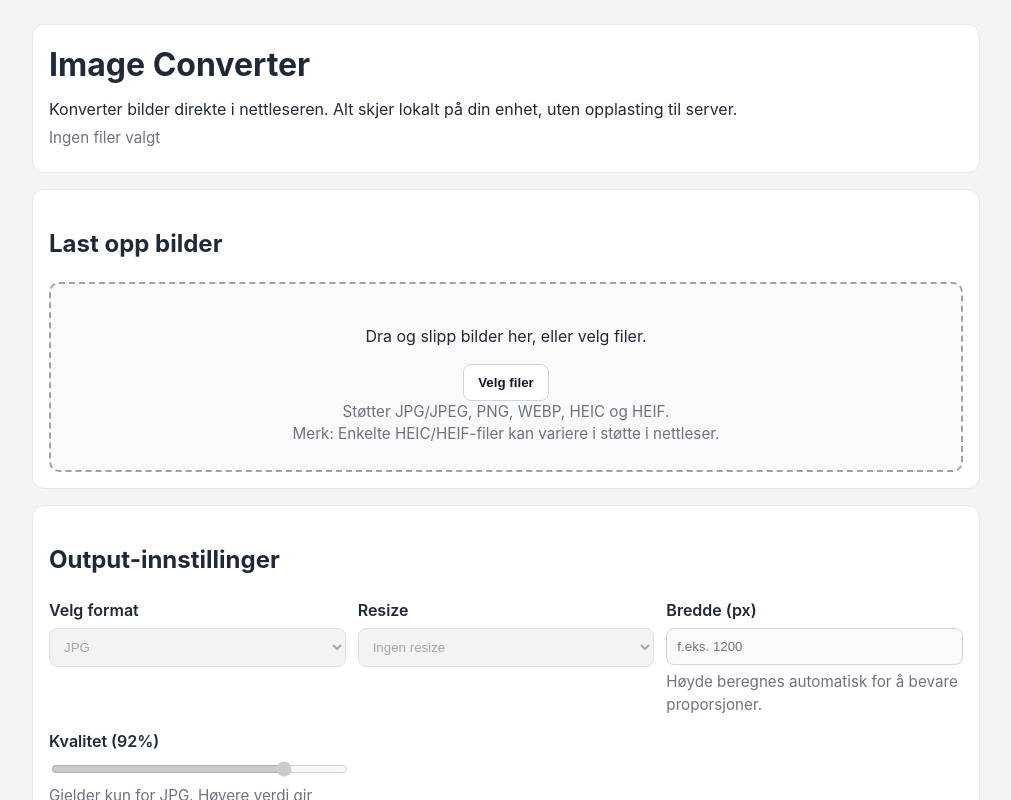
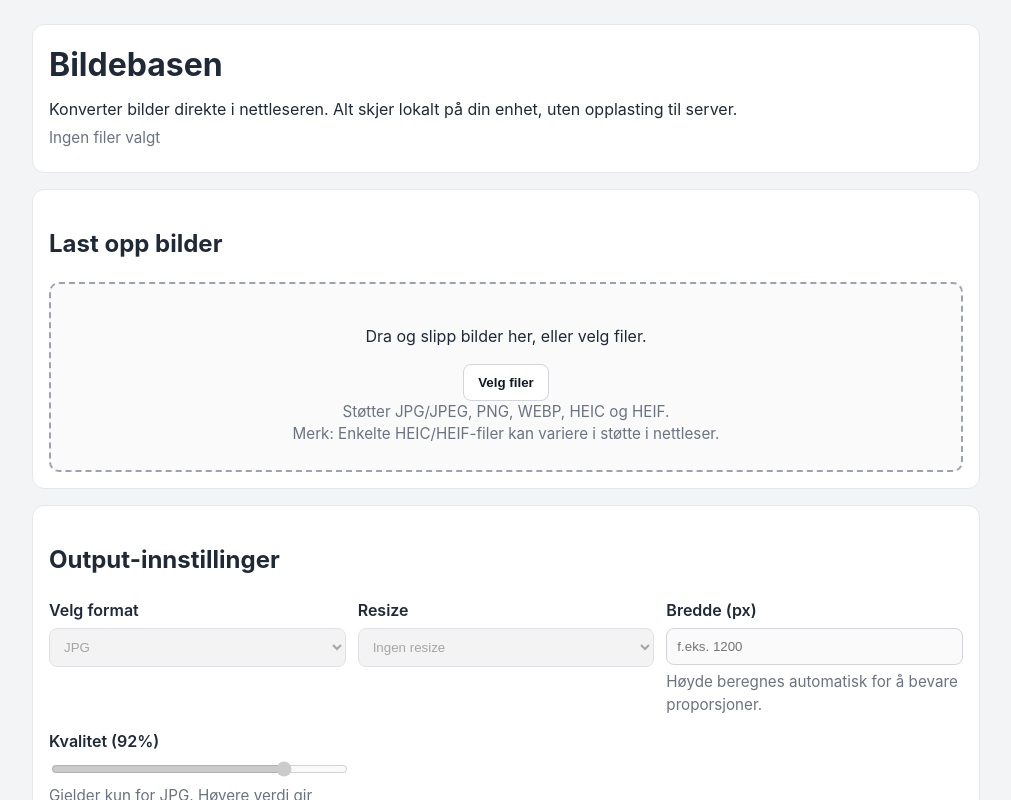
Before and after one commit to mariusgitar/Bildebasen, a React (Vite) app: page / in a window 1280 px wide. Shown: the top 800 px of the page, without its empty margins (134-1145 px from the left). Built offline with nearby package versions, Linux system fonts and the light colour scheme.

Commit message:
Change title from 'Image Converter' to 'Bildebasen'

```diff
--- a/src/features/image-convert/components/ImageConverterApp.tsx
+++ b/src/features/image-convert/components/ImageConverterApp.tsx
@@ -174,7 +174,7 @@ export const ImageConverterApp = () => {
   return (
     <main className="app-shell">
       <header className="hero panel">
-        <h1>Image Converter</h1>
+        <h1>Bildebasen</h1>
         <p>
           Konverter bilder direkte i nettleseren. Alt skjer lokalt på din enhet,
           uten opplasting til server.
```
